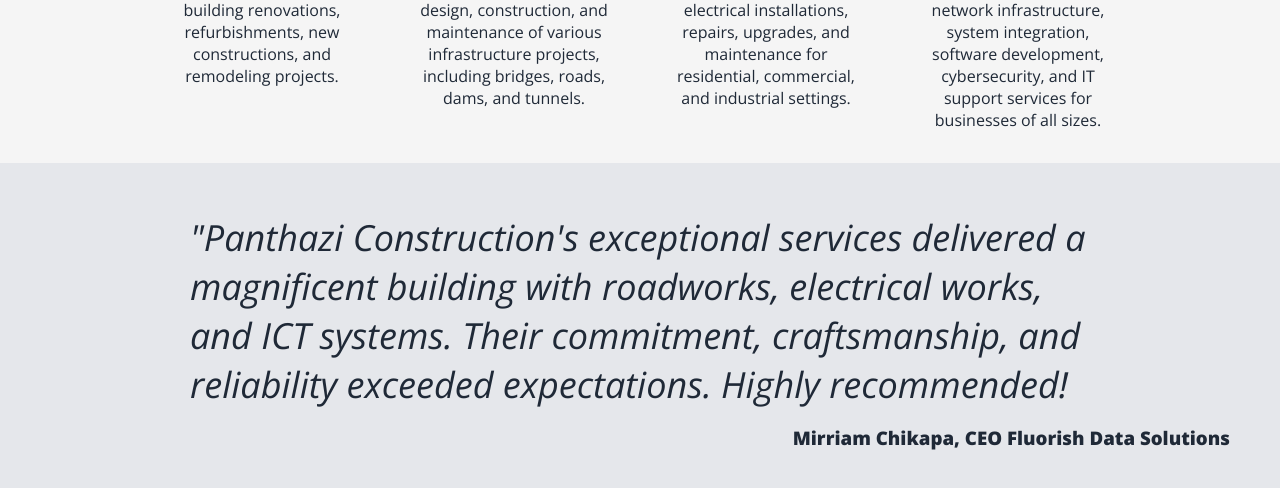
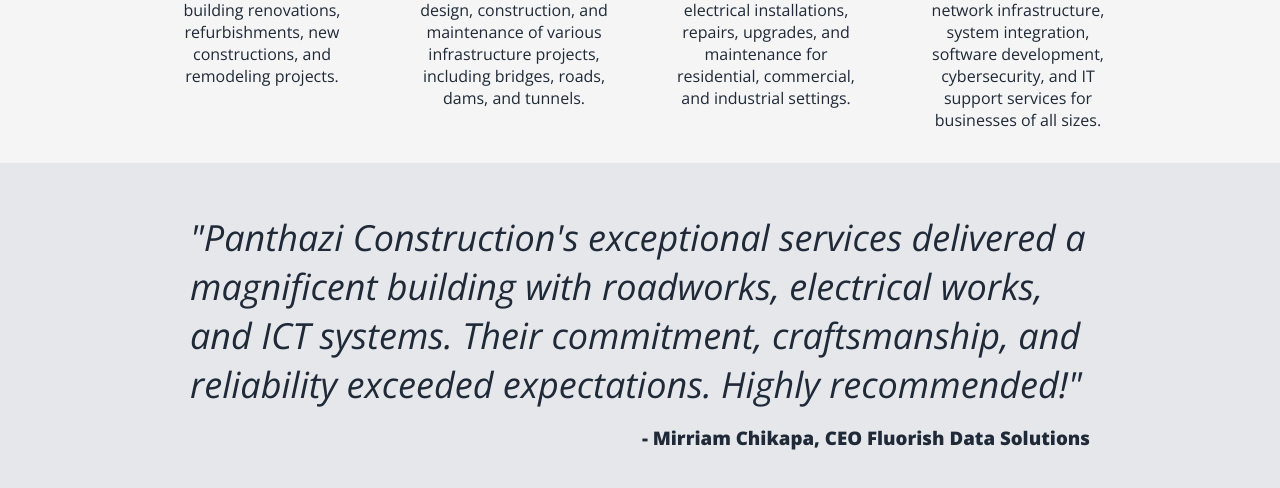
Before and after one commit to DinganeChirwa/landing_page, a plain HTML site: page index.html in a window 1280 px wide. Shown: the part 956-1444 px from the top of the page. Drawn offline with nearby package versions, Linux system fonts and the light colour scheme.

Commit message:
Introduce new div and add punctuation

```diff
--- a/index.html
+++ b/index.html
@@ -90,8 +90,10 @@
 
     <!-- Testimonial Section-->
     <div class="testimonial-container">
-        <p class="testimonial">"Panthazi Construction's exceptional services delivered a magnificent building with roadworks, electrical works, and ICT systems. Their commitment, craftsmanship, and reliability exceeded expectations. Highly recommended!</p>
-        <h3 class="name">Mirriam Chikapa, CEO Fluorish Data Solutions</h3>
+        <div class="testimonial-one">
+            <p class="testimonial">"Panthazi Construction's exceptional services delivered a magnificent building with roadworks, electrical works, and ICT systems. Their commitment, craftsmanship, and reliability exceeded expectations. Highly recommended!"</p>
+            <h3 class="name">- Mirriam Chikapa, CEO Fluorish Data Solutions</h3>
+        </div>
     </div>
 
 </body>
```
